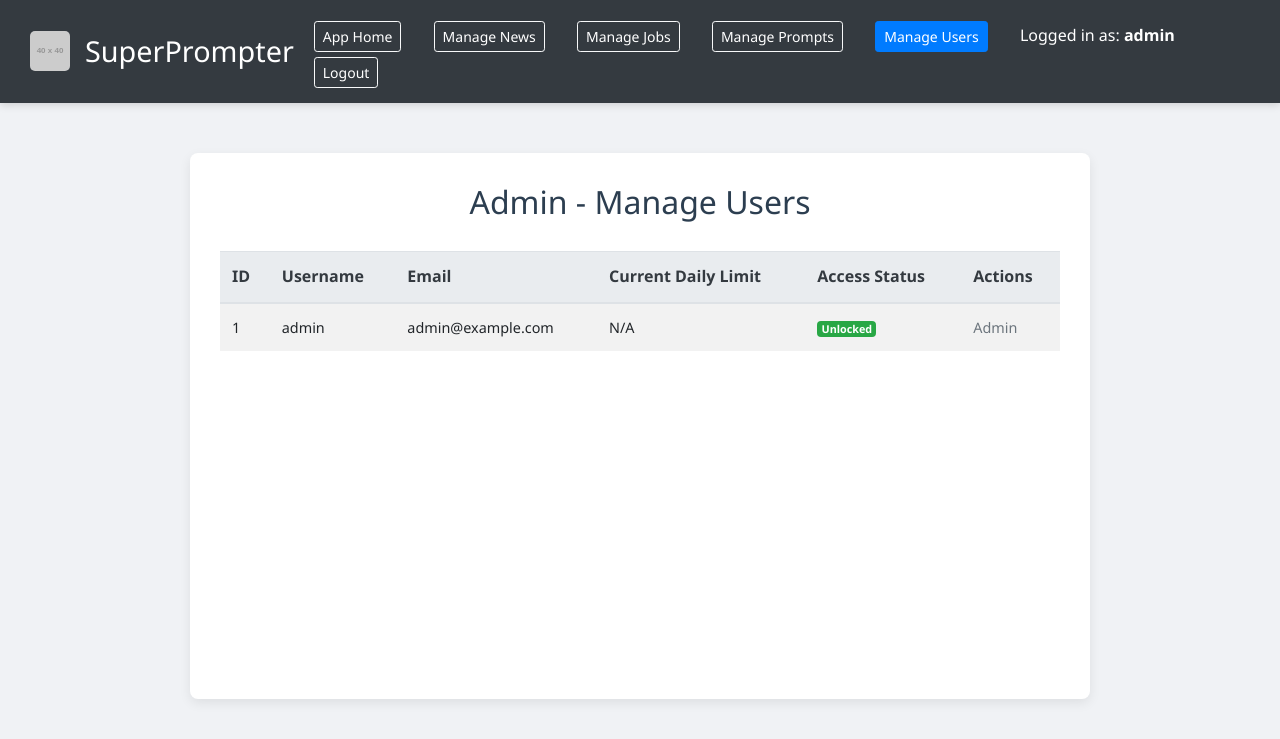
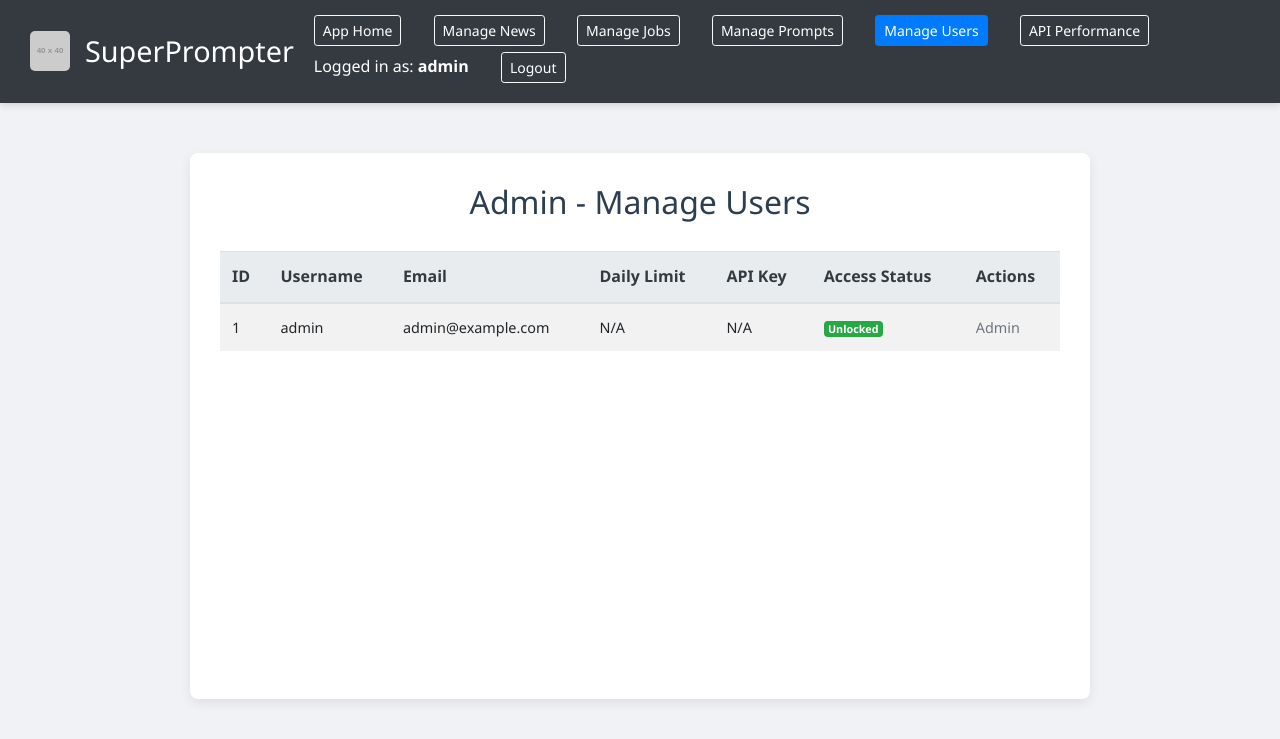
Before and after one commit to simpdatasush/prompts_testing, a Flask app: page /admin/users in a window 1280 px wide. Shown: the top 739 px of the page. Run offline with Flask 3, Linux system fonts and the light colour scheme; a user stored in the database is signed in; grey boxes labelled with a size stand in for pictures from a placeholder-image service; some libraries are stand-ins or nearby versions.

Commit message:
Update admin_users.html

```diff
--- a/templates/admin_users.html
+++ b/templates/admin_users.html
@@ -26,37 +26,21 @@
            align-items: center;
            box-shadow: 0 2px 8px rgba(0, 0, 0, 0.15);
        }
-
-
-
-
        .app-header .logo-section {
            display: flex;
            align-items: center;
        }
-
-
-
-
        .app-header .app-logo {
            height: 40px;
            margin-right: 15px;
            border-radius: 5px;
        }
-
-
-
-
        .app-header h1.header-title {
            margin: 0;
            font-size: 1.8rem;
            color: #ffffff;
            text-align: left;
        }
-
-
-
-
        .app-header .auth-section a,
        .app-header .auth-section span {
            color: #ffffff;
@@ -65,18 +49,11 @@
            text-decoration: none;
            transition: color 0.2s ease;
        }
-
-
-
-
        .app-header .auth-section a:hover {
            color: #007bff;
            text-decoration: underline;
        }
-
-
-
-
+       /* Main Container */
        .container {
            flex-grow: 1;
            max-width: 900px;
@@ -178,6 +155,7 @@
            <a href="{{ url_for('admin_jobs') }}" class="btn btn-outline-light btn-sm mr-2">Manage Jobs</a>
            <a href="{{ url_for('admin_prompts') }}" class="btn btn-outline-light btn-sm mr-2">Manage Prompts</a>
            <a href="{{ url_for('admin_users') }}" class="btn btn-primary btn-sm mr-2">Manage Users</a>
+           <a href="{{ url_for('admin_api_performance') }}" class="btn btn-outline-light btn-sm mr-2">API Performance</a>
            {% if current_user.is_authenticated %}
                <span class="navbar-text mr-2">Logged in as: <strong>{{ current_user.username }}</strong></span>
                <a href="{{ url_for('logout') }}" class="btn btn-outline-light btn-sm">Logout</a>
@@ -211,7 +189,8 @@
                        <th>ID</th>
                        <th>Username</th>
                        <th>Email</th>
-                       <th>Current Daily Limit</th>
+                       <th>Daily Limit</th>
+                       <th>API Key</th>
                        <th>Access Status</th>
                        <th>Actions</th>
                    </tr>
@@ -232,6 +211,7 @@
                                N/A
                            {% endif %}
                        </td>
+                       <td>{{ user.api_key if user.api_key else 'N/A' }}</td>
                        <td>
                            {% if user.is_locked %}
                                <span class="badge badge-danger">Locked</span>
@@ -245,6 +225,9 @@
                                    <button type="submit" class="btn btn-sm btn-{{ 'success' if user.is_locked else 'warning' }} btn-action">
                                        {{ 'Unlock' if user.is_locked else 'Lock' }}
                                    </button>
+                               </form>
+                               <form action="{{ url_for('generate_api_key', user_id=user.id) }}" method="POST" style="display:inline;">
+                                   <button type="submit" class="btn btn-sm btn-secondary btn-action">Generate API Key</button>
                                </form>
                            {% else %}
                                <span class="text-muted">Admin</span>
```
